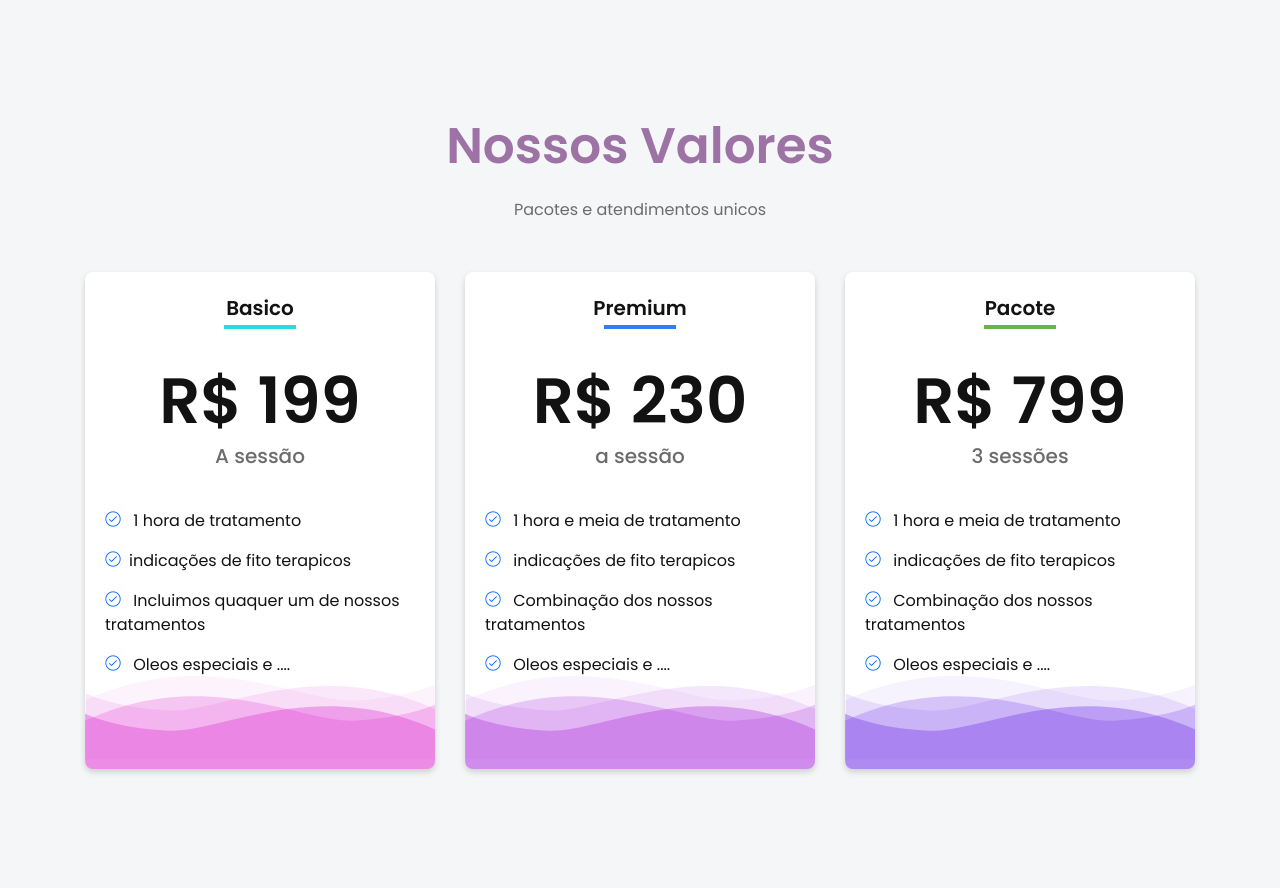
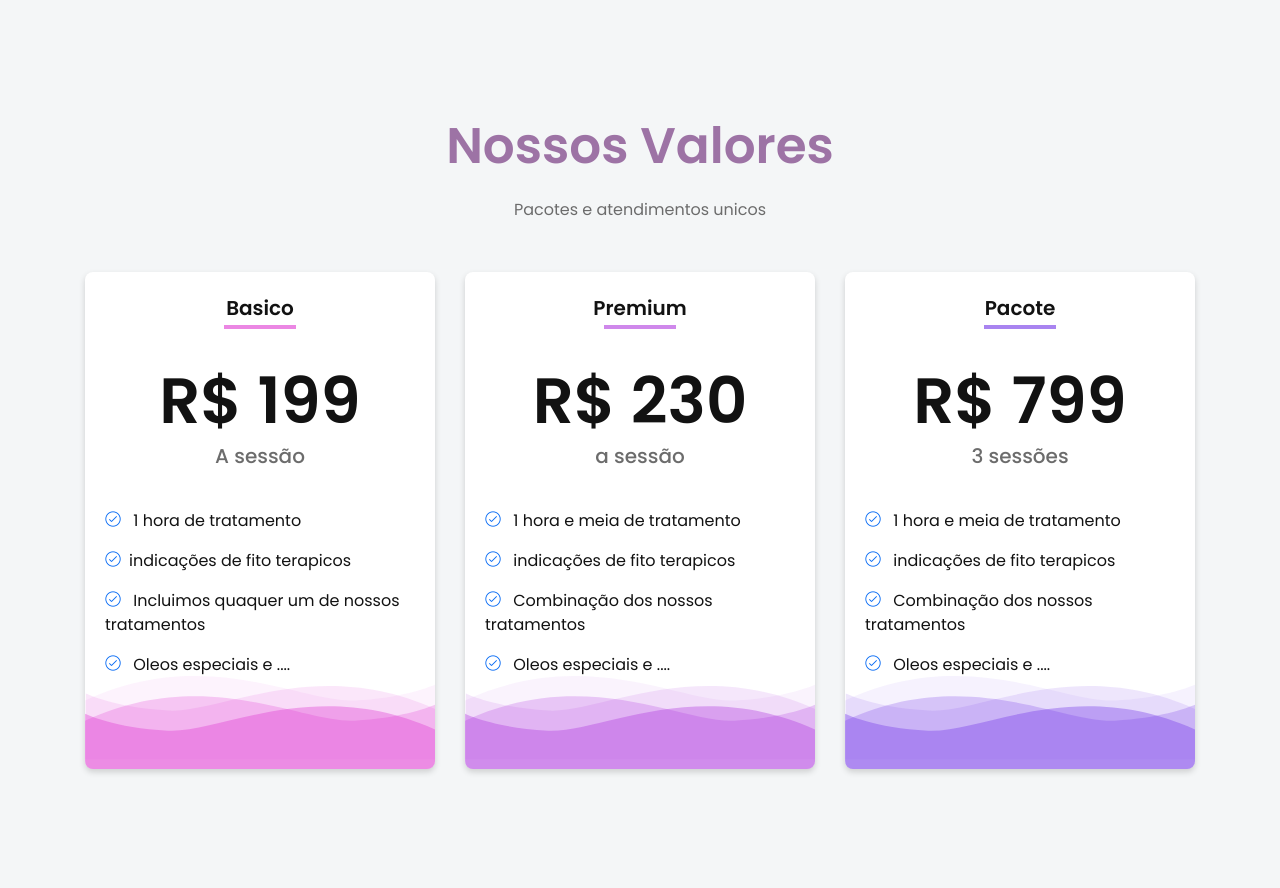
Before and after one commit to andregeraseev/sadhana, a Django app: page / in a window 1280 px wide. Shown: the part 1485-2373 px from the top of the page. Run offline with Django 5.2, Linux system fonts and the light colour scheme; some libraries are stand-ins or nearby versions; some web fonts are replaced.

Commit message:
calendar

```diff
--- a/static/assets/css/style.css
+++ b/static/assets/css/style.css
@@ -557,7 +557,7 @@ p {
       bottom: 0;
       left: 0;
       right: 0;
-      background-color: #2bdbdc;
+      background-color: #eb87e3;
       margin: 0 auto; }
   .single-pricing .pricing-header .price {
     display: block;
@@ -625,7 +625,7 @@ p {
 .single-pricing.pro .pricing-header .sub-title::before {
   right: 0;
   left: 0;
-  background-color: #2c81f6; }
+  background-color: #aa2bdc8f; }
 
 .single-pricing.pro .pricing-baloon {
   position: absolute;
@@ -636,7 +636,7 @@ p {
 .single-pricing.enterprise .pricing-header .sub-title::before {
   right: 0;
   left: 0;
-  background-color: #6cb448; }
+  background-color: #7336e79c; }
 
 .single-pricing.enterprise .pricing-flower {
   position: absolute;
--- a/templates/base.html
+++ b/templates/base.html
@@ -191,7 +191,7 @@
                 <div class="row">
                     <div class="col-lg-12">
                         <div class="copyright text-center">
-                            <p class="text">Site feito por <a rel="nofollow" href="www.linkedin.com/in/andregeraseev">André Geraseev</a> </p>
+                            <p class="text">Site feito por <a rel="nofollow" href="https://www.linkedin.com/in/andregeraseev" target="_blank">André Geraseev</a></p>
                         </div>
                     </div>
                 </div> <!-- row -->
```
